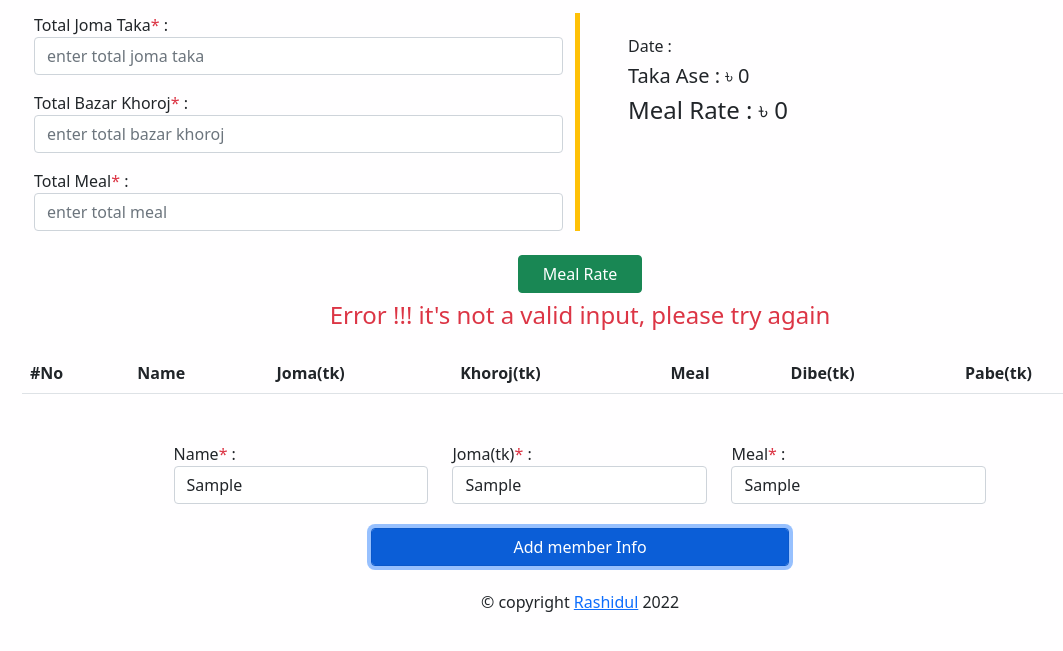
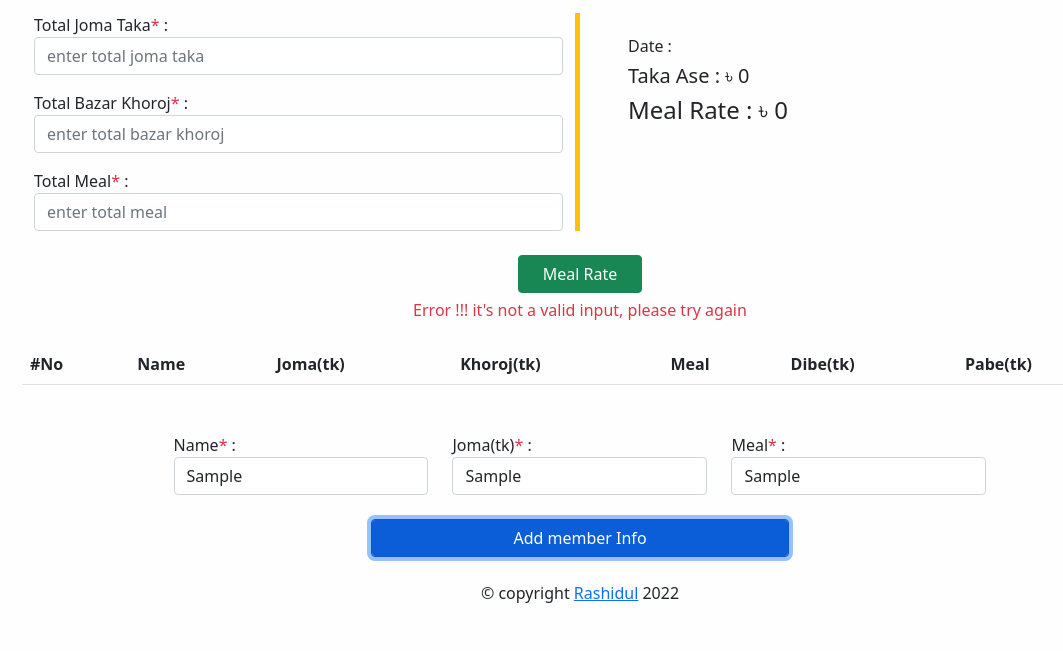
Before and after one commit to rashidul191/meal-calculation, a plain HTML site: page index.html in a window 1280 px wide. Both pictures are taken after typing "Sample", "Sample", "Sample" into the empty fields and a click on the button "Add member Info". Shown: the part 89-740 px from the top of the page, without its empty margins (60-1123 px from the left). Drawn offline with nearby package versions, Linux system fonts and the light colour scheme.

Commit message:
edit some codes

```diff
--- a/index.html
+++ b/index.html
@@ -80,9 +80,7 @@
       </div>
       <!-- Error Massages start -->
       <div>
-        <h4 class="text-center text-danger my-2" id="error-meg">
-          Error !!! it's not a valid input, please try again
-        </h4>
+        <h6 class="text-center text-danger my-2" id="error-meg"></h6>
       </div>
       <!-- Error Massages End -->
       <!-- Member Info Table start -->
--- a/js/app.js
+++ b/js/app.js
@@ -1,20 +1,25 @@
+// error massage
 const errorMsg = document.getElementById("error-meg");
-errorMsg.style.display = "none";
 
 // total joma
 const totalJomaAndKhoroj = (id) => {
   const totalJomaAndKhoroj = document.getElementById("total-" + id).value;
+  if (totalJomaAndKhoroj == "") {
+    errorMsg.innerText = "Error !!! input is empty, please try again";
+    return;
+  } else {
     const totalJomaAndKhorojNumber = parseFloat(totalJomaAndKhoroj);
     if (totalJomaAndKhorojNumber >= 0) {
       errorMsg.style.display = "none";
       return totalJomaAndKhorojNumber;
     } else {
-    errorMsg.style.display = "block";
+      errorMsg.innerText = "Error !!! it's not a valid input, please try again";
       return 0;
+    }
   }
 };
 
-//
+// output on meal rate and taka ase.
 const setTakaAse = document.getElementById("taka-ase");
 const setMealRate = document.getElementById("meal-rate");
 
@@ -25,7 +30,6 @@ const mealRate = () => {
   const totalMeal = totalJomaAndKhoroj("meal");
   const takaAse = totalJoma - totalBazar;
   setTakaAse.innerText = takaAse;
-
   const totalMealRate = totalBazar / totalMeal;
   fixedMealRate = totalMealRate.toFixed(2);
   setMealRate.innerText = fixedMealRate;
@@ -36,16 +40,15 @@ const mealRate = () => {
   date.value = "";
 };
 
+let count = 0;
+// add new member
+const addMember = () => {
   // get member information
   const name = document.getElementById("name");
+  const jomaTaka = document.getElementById("joma-taka");
   const meal = document.getElementById("meal");
-const jomaTaka = document.getElementById("joma-taka");
   const tbody = document.getElementById("member-info");
-let count = 0;
 
-// add new member
-const addMember = () => {
-  count++;
   const totalJoma = totalJomaAndKhoroj("joma");
   const totalMeal = totalJomaAndKhoroj("meal");
   const memberName = name.value;
@@ -53,10 +56,13 @@ const addMember = () => {
   const memberMeal = parseInt(meal.value);
   let pabe = 0;
   let dibe = 0;
-
-  if (totalJoma >= memberJomaTaka && totalMeal >= memberMeal) {
+  if (name.value == "" || jomaTaka.value == "" || meal.value == "") {
+    errorMsg.innerText = "Error!!! member info input is empty, please try again";
+    return;
+  } else if (totalJoma >= memberJomaTaka && totalMeal >= memberMeal) {
     const memberTotalKhoroj = fixedMealRate * memberMeal;
     const memberTakaPabeDibe = memberJomaTaka - memberTotalKhoroj;
+    count++;
 
     if (memberTakaPabeDibe >= 0) {
       pabe = memberTakaPabeDibe;
@@ -81,7 +87,9 @@ const addMember = () => {
     meal.value = "";
     jomaTaka.value = "";
   } else {
-    errorMsg.style.display = "block";
+    // error massage
+    const errorMsg = document.getElementById("error-meg");
+    errorMsg.innerText = "Error !!! it's not a valid input, please try again";
     return;
   }
 };
```
Lines whose indentation alone changed are shown as unchanged.
